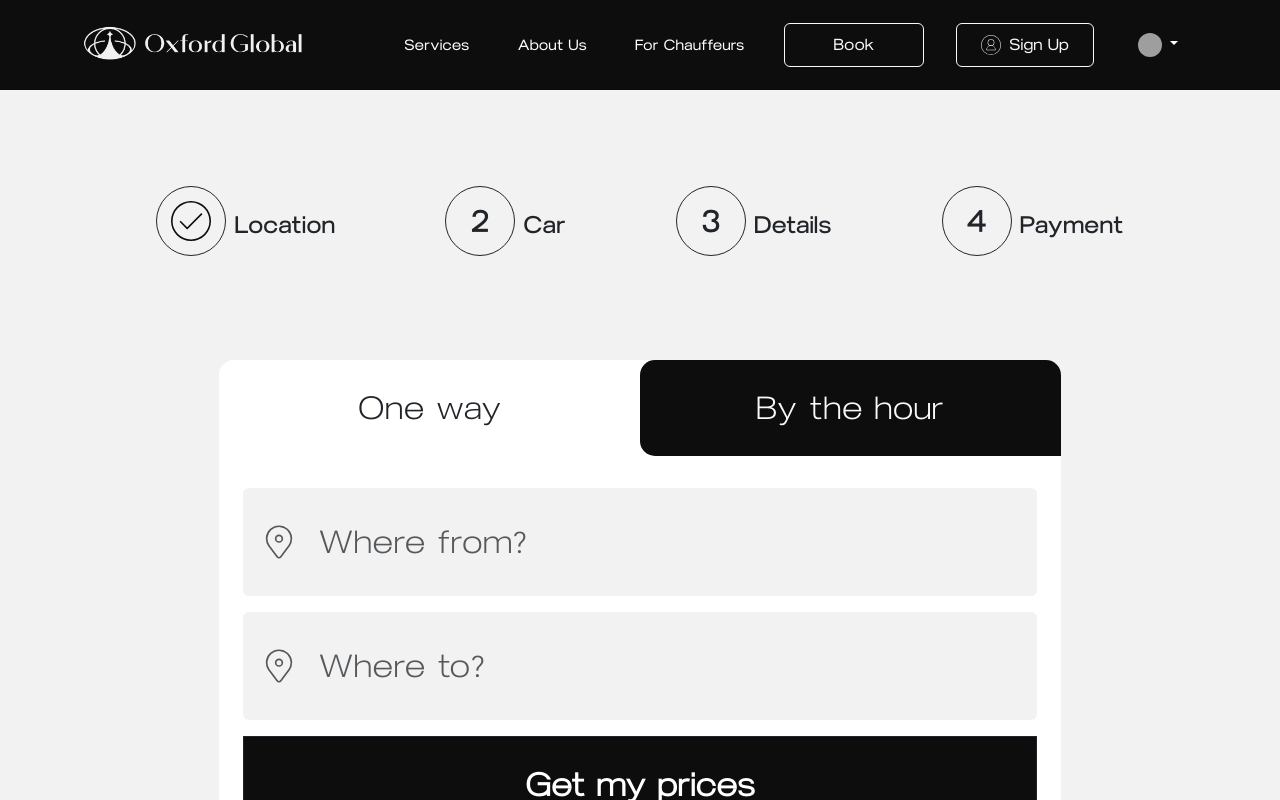
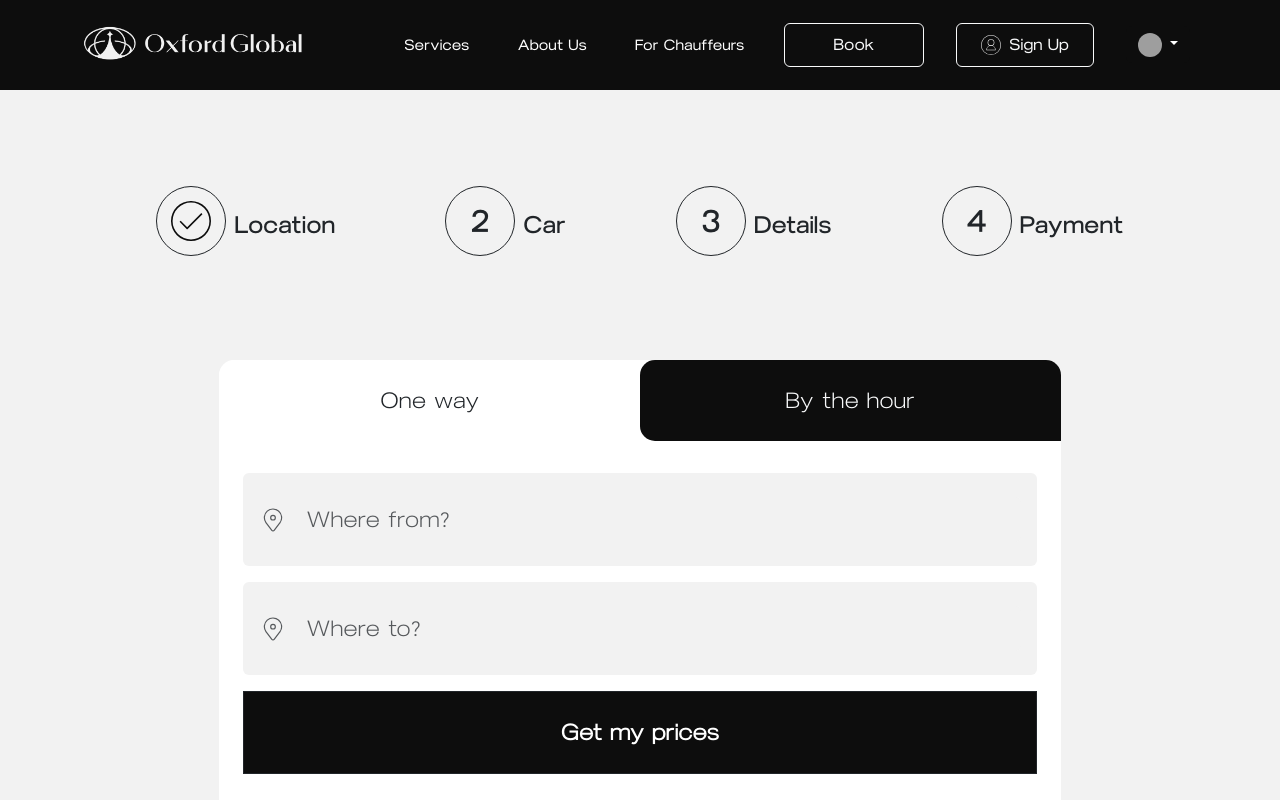
Before and after one commit to zebra76966/oxfordglobal, a React (Create React App) app: page /booking in a window 1280 px wide. Shown: the top 800 px of the page. Built offline with nearby package versions, Linux system fonts and the light colour scheme; grey boxes are pictures that could not be loaded.

Commit message:
Reduced step1 booking form size

```diff
--- a/src/components/forms/booking/StepOne.js
+++ b/src/components/forms/booking/StepOne.js
@@ -45,12 +45,12 @@ const StepOne = ({ onContinue }) => {
 
       <Form className="px-4 pb-4 pt-2">
         <InputGroup className="mb-3  bg-light px-3 py-4 rounded d-flex gap-2 align-items-center">
-          <CiLocationOn className="fs-1 text-muted" />
+          <CiLocationOn className="fs-3 text-muted" />
           <Form.Control type="text" placeholder="Where from?" className="border-0 bg-light display-1form" />
         </InputGroup>
 
         <InputGroup className="mb-3  bg-light px-3 py-4 rounded d-flex gap-2 align-items-center">
-          <CiLocationOn className=" fs-1 text-muted" />
+          <CiLocationOn className=" fs-3 text-muted" />
           <Form.Control type="text" placeholder="Where to?" className="border-0 bg-light display-1form" />
         </InputGroup>
 
--- a/src/components/forms/booking/StepProgress.js
+++ b/src/components/forms/booking/StepProgress.js
@@ -4,7 +4,7 @@ const steps = ["Location", "Car", "Details", "Payment"];
 
 const StepProgress = ({ step }) => {
   return (
-    <div className="d-flex flex-md-row flex-wrap justify-content-between gap-5 steps mx-auto  mt-5 mx-auto  mb-5" style={{ maxWidth: "967.09px" }}>
+    <div className="d-flex flex-md-row flex-wrap justify-content-between gap-xl-5 steps mx-auto  mt-5 mx-auto  mb-xl-5 mb-3" style={{ maxWidth: "967.09px" }}>
       {steps.map((label, idx) => {
         const current = idx + 1;
         const isActive = step >= current;
--- a/src/components/master.css
+++ b/src/components/master.css
@@ -164,7 +164,7 @@ h6 {
 }
 
 .display-1form {
-  font-size: 32px;
+  font-size: 22px;
 }
 
 @media screen and (max-width: 1200px) {
```
